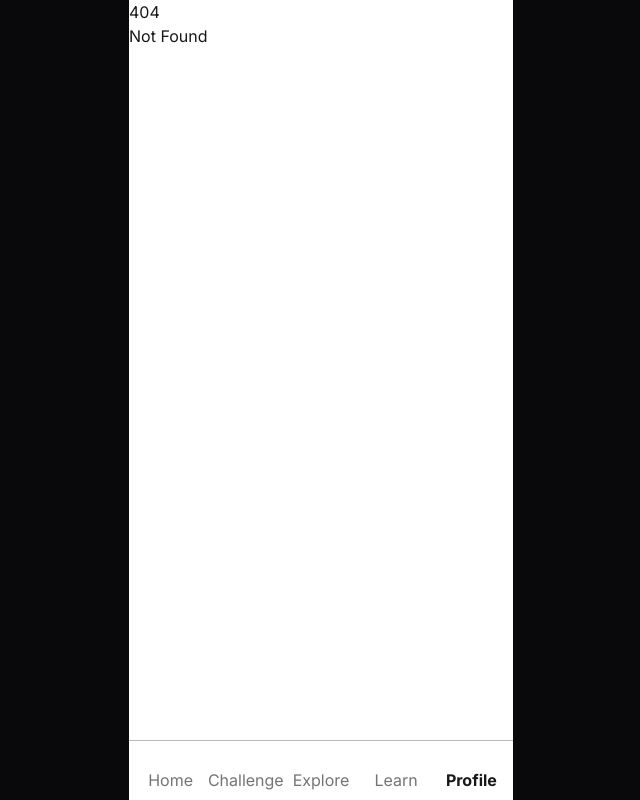
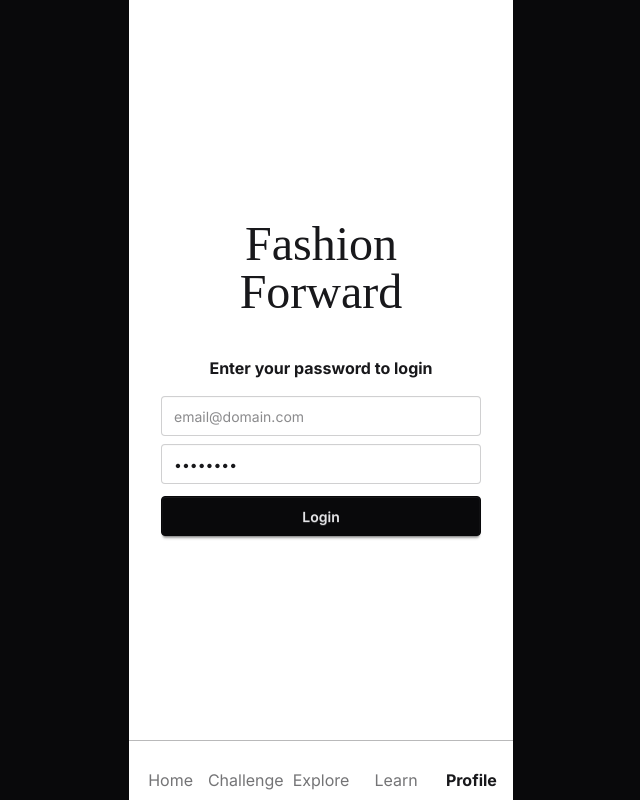
Before and after one commit to TMK04/ff-app, a SvelteKit app: page /profile/auth/login in a window 1280 px wide. Before the commit this address had no page. Shown: the whole page, without its empty margins (319-959 px from the left). Built offline with nearby package versions, Linux system fonts and the light colour scheme; some icons are missing; a web font is replaced by a local one.

Commit message:
add login (password) page

```diff
--- a/src/routes/profile/auth/+page.svelte
+++ b/src/routes/profile/auth/+page.svelte
@@ -6,13 +6,15 @@
 
 	import { goto } from '$app/navigation';
 	import { base } from '$app/paths';
-	import { me } from '$lib/stores/me';
 
 	const onsubmit: EventHandler<SubmitEvent, HTMLFormElement> = async function (ev) {
 		try {
 			ev.preventDefault();
-			$me.auth = true;
-			await goto(`${base}/`);
+			if (!ev.currentTarget.checkValidity()) return;
+			await goto(
+				// eslint-disable-next-line @typescript-eslint/no-explicit-any
+				`${base}/profile/auth/login?${new URLSearchParams(new FormData(ev.currentTarget) as any)}`
+			);
 		} catch (e) {
 			console.error('/profile/auth/+page.svelte onsubmit', e);
 		}
@@ -23,20 +25,22 @@
 	<h1 class="font-cursive mb-4 text-5xl">Fashion Forward</h1>
 	<main>
 		<form {onsubmit}>
-			<label class="mb-4 block">
-				<header class="mb-6">
+			<label class="block">
+				<header class="mb-4">
 					<h2 class="text-large font-bold">Enter your email to continue</h2>
 				</header>
 				<input
 					name="email"
-					class="input w-full"
+					class="input validator w-full"
 					autocomplete="email webauthn"
 					placeholder="email@domain.com"
+					required
 					type="email"
+					value="janedoe@mail.com"
 				/>
 			</label>
 			<!-- TODO: auth -->
-			<button class="btn btn-neutral w-full" type="submit">Continue</button>
+			<button class="btn btn-neutral mt-3 w-full" type="submit">Continue</button>
 		</form>
 
 		<div class="divider text-base-content/50 my-8">or</div>
--- /dev/null
+++ b/src/routes/profile/auth/login/+page.svelte
@@ -0,0 +1,54 @@
+<script lang="ts">
+	import type { EventHandler } from 'svelte/elements';
+
+	import { goto } from '$app/navigation';
+	import { base } from '$app/paths';
+	import { page } from '$app/state';
+	import { me } from '$lib/stores/me';
+
+	const onsubmit: EventHandler<SubmitEvent, HTMLFormElement> = async function (ev) {
+		try {
+			ev.preventDefault();
+			if (!ev.currentTarget.checkValidity()) return;
+			$me.auth = true;
+			await goto(`${base}/`);
+		} catch (e) {
+			console.error('/profile/auth/login/+page.svelte onsubmit', e);
+		}
+	};
+</script>
+
+<div class="mx-8 mt-12 flex grow flex-col justify-center gap-y-6 text-center">
+	<h1 class="font-cursive mb-4 text-5xl">Fashion Forward</h1>
+	<main>
+		<form {onsubmit}>
+			<label class="mb-2 block">
+				<header class="mb-4">
+					<h2 class="text-large font-bold">Enter your password to login</h2>
+				</header>
+				<input
+					name="email"
+					class="input validator w-full"
+					autocomplete="email webauthn"
+					placeholder="email@domain.com"
+					required
+					type="email"
+					value={page.url.searchParams.get('email')}
+				/>
+			</label>
+			<label class="block">
+				<input
+					name="password"
+					class="input validator w-full"
+					autocomplete="current-password webauthn"
+					placeholder="Password"
+					required
+					type="password"
+					value="P@ssw0rd"
+				/>
+			</label>
+			<!-- TODO: auth -->
+			<button class="btn btn-neutral mt-3 w-full" type="submit">Login</button>
+		</form>
+	</main>
+</div>
```
